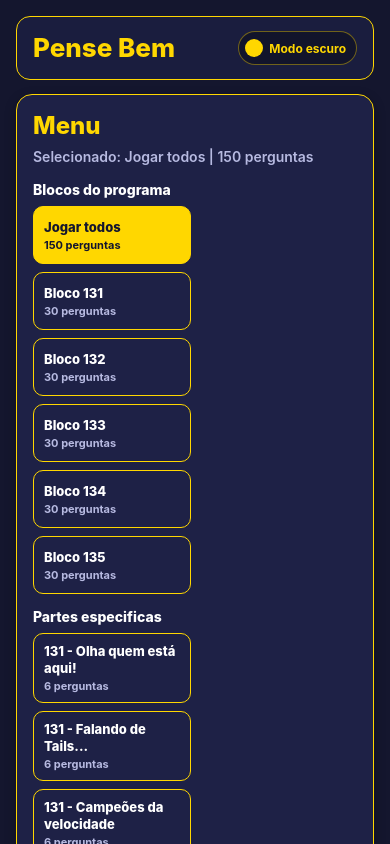
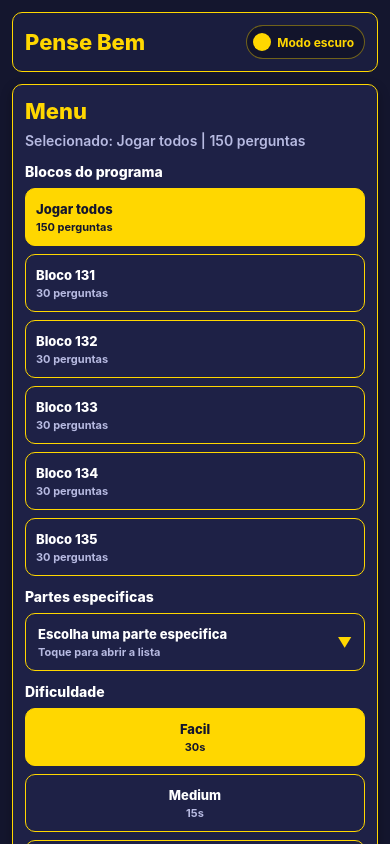
Before and after one commit to Luis5Felipe/penseBem, a React Native app: screen / in a window 390 px wide. Built offline with nearby package versions, Linux system fonts and the light colour scheme.

Commit message:
Improve mobile game UI

```diff
--- a/src/components/game-screen.tsx
+++ b/src/components/game-screen.tsx
@@ -232,6 +232,7 @@ function clearStoredProgress() {
 export default function GameScreen() {
   const [isDarkMode, setIsDarkMode] = useState(true);
   const [screen, setScreen] = useState<'menu' | 'game'>('menu');
+  const [isSectionDropdownOpen, setIsSectionDropdownOpen] = useState(false);
   const [selectedQuestionSetId, setSelectedQuestionSetId] = useState<QuestionSetId>('all');
   const [selectedDifficultyId, setSelectedDifficultyId] = useState<DifficultyId>('easy');
   const [selectedOption, setSelectedOption] = useState<string | null>(null);
@@ -243,6 +244,7 @@ export default function GameScreen() {
   const [savedProgress, setSavedProgress] = useState<SavedProgress | null>(() => getStoredProgress());
   const { width } = useWindowDimensions();
   const isWide = width >= 900;
+  const isPhone = width < 700;
   const isSmall = width < 360;
   const palette = getPalette(isDarkMode);
   const selectedDifficulty = DIFFICULTIES.find((difficulty) => difficulty.id === selectedDifficultyId) ?? DIFFICULTIES[0];
@@ -264,6 +266,7 @@ export default function GameScreen() {
   const isAnswerLocked = gameStatus !== 'playing' || attemptsRemaining === 0;
   const maxScore = activeQuestions.length * MAX_ATTEMPTS;
   const progressText = `${questionIndex + 1}/${activeQuestions.length}`;
+  const selectedSectionSet = sectionSets.find((set) => set.id === selectedQuestionSetId);
 
   useEffect(() => {
     if (screen !== 'game') return;
@@ -290,6 +293,7 @@ export default function GameScreen() {
   function handleSelectQuestionSet(id: QuestionSetId) {
     LayoutAnimation.configureNext(LayoutAnimation.Presets.easeInEaseOut);
     setSelectedQuestionSetId(id);
+    setIsSectionDropdownOpen(false);
   }
 
   function handleSelectDifficulty(id: DifficultyId) {
@@ -486,6 +490,7 @@ export default function GameScreen() {
                         onPress={() => handleSelectQuestionSet(questionSet.id)}
                         style={[
                           styles.selectionButton,
+                          isPhone && styles.selectionButtonPhone,
                           { borderColor: palette.panelBorder },
                           isSelected && styles.selectionButtonActive,
                         ]}
@@ -513,7 +518,33 @@ export default function GameScreen() {
 
               <View style={styles.menuSection}>
                 <Text style={[styles.menuSectionTitle, { color: palette.text }]}>Partes especificas</Text>
-                <View style={styles.selectionGrid}>
+                <Pressable
+                  onPress={() => {
+                    LayoutAnimation.configureNext(LayoutAnimation.Presets.easeInEaseOut);
+                    setIsSectionDropdownOpen((current) => !current);
+                  }}
+                  style={[styles.dropdownButton, { borderColor: palette.panelBorder }]}
+                  accessibilityRole="button"
+                  accessibilityLabel="Abrir menu de partes especificas"
+                  accessibilityState={{ expanded: isSectionDropdownOpen }}>
+                  <View style={styles.dropdownTextGroup}>
+                    <Text style={[styles.selectionButtonText, { color: palette.text }]}>
+                      {selectedSectionSet?.label ?? 'Escolha uma parte especifica'}
+                    </Text>
+                    <Text style={[styles.selectionButtonMeta, { color: palette.muted }]}>
+                      {selectedSectionSet
+                        ? `${selectedSectionSet.questionCount} perguntas`
+                        : 'Toque para abrir a lista'}
+                    </Text>
+                  </View>
+                  <Text style={[styles.dropdownChevron, { color: isDarkMode ? '#FFD700' : palette.text }]}>
+                    {isSectionDropdownOpen ? '▲' : '▼'}
+                  </Text>
+                </Pressable>
+
+                {isSectionDropdownOpen && (
+                  <View style={[styles.dropdownMenu, { borderColor: palette.panelBorder }]}>
+                    <ScrollView nestedScrollEnabled style={styles.dropdownScroll}>
                       {sectionSets.map((questionSet) => {
                         const isSelected = selectedQuestionSetId === questionSet.id;
 
@@ -522,8 +553,8 @@ export default function GameScreen() {
                             key={questionSet.id}
                             onPress={() => handleSelectQuestionSet(questionSet.id)}
                             style={[
-                          styles.selectionButton,
-                          { borderColor: palette.panelBorder },
+                              styles.dropdownItem,
+                              { borderBottomColor: palette.panelBorder },
                               isSelected && styles.selectionButtonActive,
                             ]}
                             accessibilityRole="button"
@@ -545,7 +576,9 @@ export default function GameScreen() {
                           </Pressable>
                         );
                       })}
+                    </ScrollView>
                   </View>
+                )}
               </View>
 
               <View style={styles.menuSection}>
@@ -560,6 +593,7 @@ export default function GameScreen() {
                         onPress={() => handleSelectDifficulty(difficulty.id)}
                         style={[
                           styles.difficultyButton,
+                          isPhone && styles.difficultyButtonPhone,
                           { borderColor: palette.panelBorder },
                           isSelected && styles.selectionButtonActive,
                         ]}
@@ -607,8 +641,42 @@ export default function GameScreen() {
 
           {screen === 'game' && (
             <View style={[styles.gameCard, { backgroundColor: palette.panel, borderColor: palette.panelBorder }]}>
-            <View style={[styles.roundHeader, { borderBottomColor: palette.panelBorder }]}>
-              <View>
+              {gameStatus === 'finished' ? (
+                <>
+                  <View style={[styles.resultPanel, { borderColor: palette.panelBorder }]}>
+                    <Text style={[styles.menuTitle, { color: isDarkMode ? '#FFD700' : palette.text }]}>
+                      Resultado final
+                    </Text>
+                    <Text style={[styles.resultScore, { color: palette.text }]}>
+                      {score}/{maxScore}
+                    </Text>
+                    <Text style={[styles.menuText, { color: palette.muted }]}>
+                      Voce concluiu {activeQuestions.length} perguntas em {selectedQuestionSet.label}.
+                    </Text>
+                  </View>
+
+                  <View style={[styles.actionRow, styles.actionRowResponsive, isPhone && styles.actionRowPhone, isWide && styles.actionRowWide]}>
+                    <Pressable
+                      onPress={handleRestart}
+                      style={[styles.primaryAction, { flex: 1 }]}
+                      accessibilityRole="button"
+                      accessibilityLabel="Reiniciar jogo">
+                      <Text style={styles.primaryActionText}>Reiniciar jogo</Text>
+                    </Pressable>
+
+                    <Pressable
+                      onPress={handleBackToMenu}
+                      style={[styles.secondaryAction, { borderColor: palette.panelBorder }]}
+                      accessibilityRole="button"
+                      accessibilityLabel="Voltar ao menu">
+                      <Text style={[styles.secondaryActionText, { color: palette.text }]}>Voltar ao Menu</Text>
+                    </Pressable>
+                  </View>
+                </>
+              ) : (
+                <>
+                  <View style={[styles.roundHeader, styles.roundHeaderResponsive, { borderBottomColor: palette.panelBorder }]}>
+                    <View style={styles.roundTitleGroup}>
                       <Text style={[styles.roundCode, { color: isDarkMode ? '#FFD700' : palette.text }]}>
                         {String(currentQuestion.number).padStart(3, '0')}
                       </Text>
@@ -664,7 +732,7 @@ export default function GameScreen() {
                     })}
                   </View>
 
-            <View style={[styles.actionRow, isWide && styles.actionRowWide]}>
+                  <View style={[styles.actionRow, styles.actionRowResponsive, isPhone && styles.actionRowPhone, isWide && styles.actionRowWide]}>
                     <Pressable
                       onPress={handleRestart}
                       style={[styles.secondaryAction, { borderColor: palette.panelBorder }]}
@@ -731,13 +799,7 @@ export default function GameScreen() {
                       </Text>
                     </Pressable>
                   )}
-
-            {gameStatus === 'finished' && (
-              <View style={[styles.feedbackBanner, { backgroundColor: '#16A34A' }]}>
-                <Text style={styles.feedbackText}>
-                  Fim de jogo! Pontuacao: {score} de {maxScore}
-                </Text>
-              </View>
+                </>
               )}
             </View>
           )}
--- a/src/components/game-styles.ts
+++ b/src/components/game-styles.ts
@@ -11,31 +11,32 @@ export const styles = StyleSheet.create({
     width: '100%',
     maxWidth: 760,
     alignSelf: 'center',
-    paddingHorizontal: 16,
+    paddingHorizontal: 12,
     paddingBottom: 32,
-    paddingTop: 16,
-    gap: 14,
+    paddingTop: 12,
+    gap: 12,
   },
   scrollContentWide: {
     maxWidth: 960,
     paddingHorizontal: 32,
   },
   scrollContentSmall: {
-    paddingHorizontal: 10,
+    paddingHorizontal: 8,
     gap: 10,
   },
   brandContainer: {
-    borderRadius: 14,
+    borderRadius: 10,
     borderWidth: 1,
-    paddingHorizontal: 16,
-    paddingVertical: 14,
+    paddingHorizontal: 12,
+    paddingVertical: 12,
     flexDirection: 'row',
     justifyContent: 'space-between',
     alignItems: 'center',
+    gap: 10,
   },
   brandTitle: {
-    fontSize: 26,
-    lineHeight: 30,
+    fontSize: 22,
+    lineHeight: 26,
     fontWeight: '800',
   },
   brandSubtitle: {
@@ -77,10 +78,10 @@ export const styles = StyleSheet.create({
     backgroundColor: '#FFD700',
   },
   gameCard: {
-    borderRadius: 16,
+    borderRadius: 10,
     borderWidth: 1,
-    padding: 16,
-    gap: 14,
+    padding: 12,
+    gap: 12,
     shadowColor: '#000',
     shadowOffset: { width: 0, height: 4 },
     shadowOpacity: 0.3,
@@ -93,10 +94,17 @@ export const styles = StyleSheet.create({
     alignItems: 'center',
     borderBottomWidth: 1,
     paddingBottom: 14,
+    gap: 10,
+  },
+  roundHeaderResponsive: {
+    flexWrap: 'wrap',
+  },
+  roundTitleGroup: {
+    flexGrow: 1,
+    flexShrink: 1,
   },
   roundCode: {
-    fontSize: 28,
-    letterSpacing: 0.5,
+    fontSize: 26,
     fontWeight: '800',
   },
   progressText: {
@@ -127,24 +135,26 @@ export const styles = StyleSheet.create({
     textTransform: 'uppercase',
   },
   questionText: {
-    fontSize: 22,
-    lineHeight: 30,
+    fontSize: 19,
+    lineHeight: 26,
     fontWeight: '700',
   },
   triesRow: {
     flexDirection: 'row',
+    flexWrap: 'wrap',
     alignItems: 'center',
     justifyContent: 'space-between',
     borderRadius: 10,
     paddingHorizontal: 4,
     paddingVertical: 4,
+    gap: 8,
   },
   triesText: {
-    fontSize: 14,
+    fontSize: 13,
     fontWeight: '600',
   },
   timerText: {
-    fontSize: 22,
+    fontSize: 20,
     fontWeight: '800',
   },
   optionsGrid: {
@@ -157,8 +167,8 @@ export const styles = StyleSheet.create({
     gap: 12,
   },
   optionButton: {
-    width: '48.8%',
-    aspectRatio: 1.15,
+    width: '48%',
+    minHeight: 118,
     borderRadius: 12,
     borderWidth: 2,
     borderColor: 'transparent',
@@ -166,10 +176,11 @@ export const styles = StyleSheet.create({
     alignItems: 'center',
   },
   optionButtonWide: {
-    aspectRatio: 1.25,
+    minHeight: 160,
   },
   optionButtonSmall: {
-    aspectRatio: 1,
+    width: '100%',
+    minHeight: 96,
   },
   optionButtonSelected: {
     borderColor: '#FFFFFF',
@@ -201,6 +212,12 @@ export const styles = StyleSheet.create({
   actionRow: {
     flexDirection: 'row',
     gap: 8,
+  },
+  actionRowResponsive: {
+    flexWrap: 'wrap',
+  },
+  actionRowPhone: {
+    flexDirection: 'column',
   },
   actionRowWide: {
     gap: 12,
@@ -246,8 +263,8 @@ export const styles = StyleSheet.create({
     gap: 6,
   },
   menuTitle: {
-    fontSize: 24,
-    lineHeight: 30,
+    fontSize: 22,
+    lineHeight: 28,
     fontWeight: '800',
   },
   menuText: {
@@ -268,13 +285,19 @@ export const styles = StyleSheet.create({
     gap: 8,
   },
   selectionButton: {
-    width: '48.8%',
+    flexGrow: 1,
+    flexShrink: 1,
+    flexBasis: 160,
     minHeight: 58,
     borderRadius: 10,
     borderWidth: 1,
     paddingHorizontal: 10,
     paddingVertical: 9,
     justifyContent: 'center',
+  },
+  selectionButtonPhone: {
+    flexBasis: '100%',
+    width: '100%',
   },
   selectionButtonActive: {
     backgroundColor: '#FFD700',
@@ -293,10 +316,12 @@ export const styles = StyleSheet.create({
   },
   difficultyRow: {
     flexDirection: 'row',
+    flexWrap: 'wrap',
     gap: 8,
   },
   difficultyButton: {
     flex: 1,
+    flexBasis: 96,
     minHeight: 58,
     borderRadius: 10,
     borderWidth: 1,
@@ -304,6 +329,59 @@ export const styles = StyleSheet.create({
     paddingVertical: 9,
     justifyContent: 'center',
     alignItems: 'center',
+  },
+  difficultyButtonPhone: {
+    flexBasis: '100%',
+    width: '100%',
+  },
+  dropdownButton: {
+    minHeight: 58,
+    borderRadius: 10,
+    borderWidth: 1,
+    paddingHorizontal: 12,
+    paddingVertical: 9,
+    flexDirection: 'row',
+    alignItems: 'center',
+    justifyContent: 'space-between',
+    gap: 10,
+  },
+  dropdownTextGroup: {
+    flex: 1,
+  },
+  dropdownChevron: {
+    width: 24,
+    textAlign: 'right',
+    fontSize: 14,
+    fontWeight: '800',
+  },
+  dropdownMenu: {
+    maxHeight: 260,
+    borderRadius: 10,
+    borderWidth: 1,
+    overflow: 'hidden',
+  },
+  dropdownScroll: {
+    maxHeight: 260,
+  },
+  dropdownItem: {
+    minHeight: 54,
+    borderBottomWidth: 1,
+    paddingHorizontal: 12,
+    paddingVertical: 9,
+    justifyContent: 'center',
+  },
+  resultPanel: {
+    borderWidth: 1,
+    borderRadius: 10,
+    paddingHorizontal: 14,
+    paddingVertical: 18,
+    alignItems: 'center',
+    gap: 8,
+  },
+  resultScore: {
+    fontSize: 42,
+    lineHeight: 48,
+    fontWeight: '800',
   },
   feedbackBanner: {
     borderRadius: 10,
```
Lines whose indentation alone changed are shown as unchanged.
